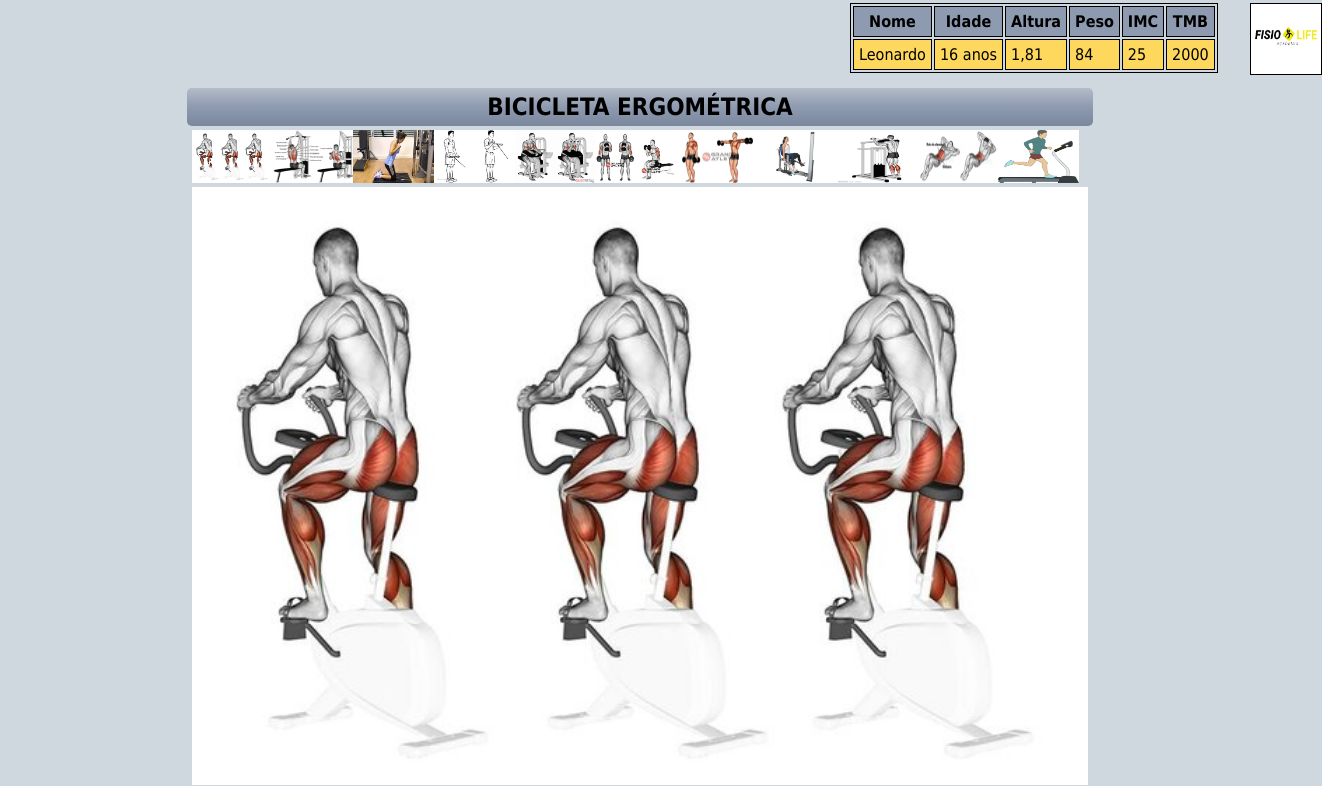
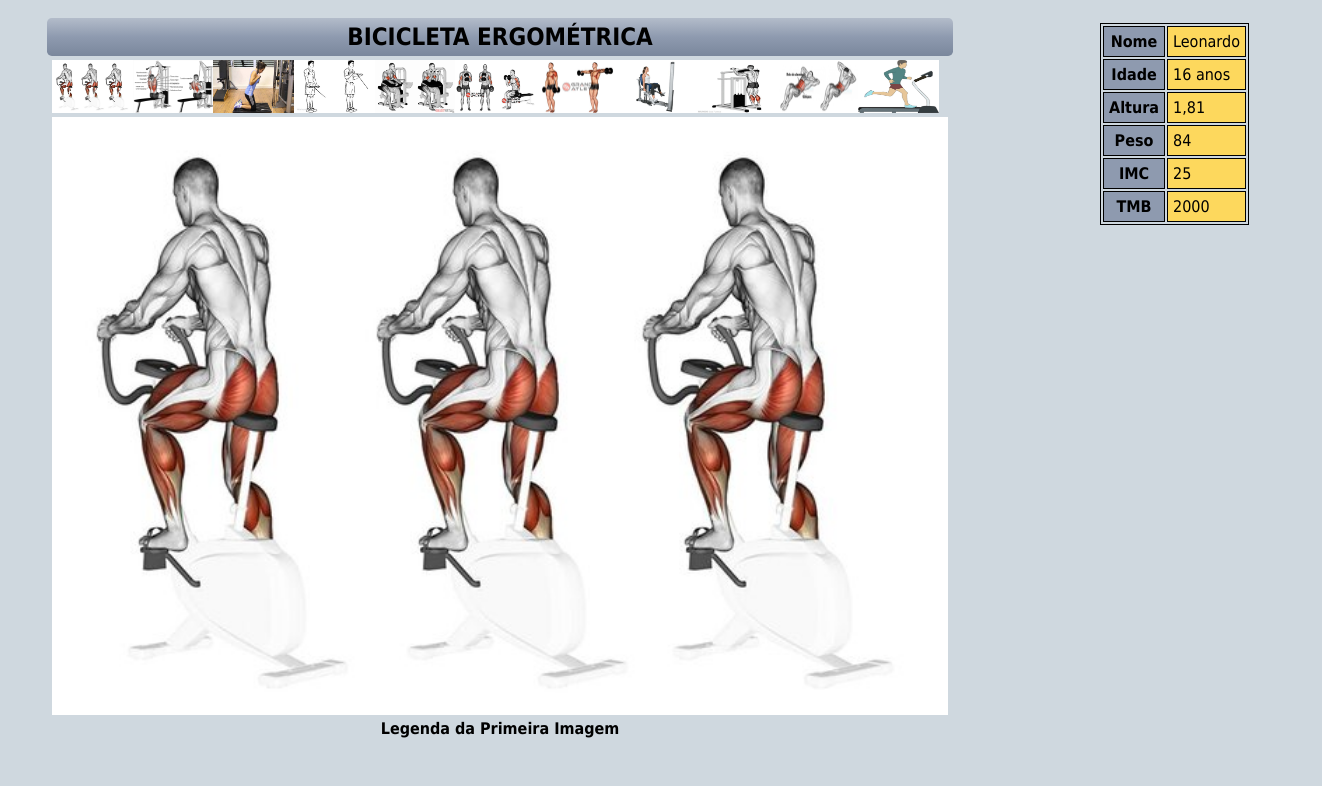
Before and after one commit to LeonardoSalesM/Repositorio_pessoal, a plain HTML site: page Academia/index.html in a window 1280 px wide. Shown: the part 149-935 px from the top of the page, 1322 px wide, since content can reach past the window. After the commit the page ends 887 px from the top, so only its background shows below. Drawn offline with Linux system fonts and the light colour scheme.

Commit message:
organizando

```diff
--- a/Academia/index.html
+++ b/Academia/index.html
@@ -20,22 +20,35 @@
 
    <table>
        <tr>
-           <th>Nome</th>
-           <th>Idade</th>
-           <th>Altura</th>
-           <th>Peso</th>
-           <th>IMC</th>
-           <th>TMB</th>
+           <th class="coluna">Nome</th>
+           <td class="linha">Leonardo</td>
        </tr>
 
        <tr>
-           <td>Leonardo</td>
-           <td>16 anos</td>
-           <td>1,81</td>
-           <td>84</td>
-           <td>25</td>
-           <td>2000</td>
+           <th class="coluna">Idade</th>
+           <td class="linha">16 anos</td>
        </tr>
+
+       <tr>
+        <th class="coluna">Altura</th>
+        <td class="linha">1,81</td>
+    </tr>
+
+    <tr>
+        <th class="coluna">Peso</th>
+        <td class="linha">84</td>
+    </tr>
+
+    <tr>
+        <th class="coluna">IMC</th>
+        <td class="linha">25</td>
+    </tr>
+
+    <tr>
+        <th class="coluna">TMB</th>
+        <td class="linha">2000</td>
+    </tr>
+
    </table>
 
    <div id="listexercicio1">
--- a/Academia/style.css
+++ b/Academia/style.css
@@ -52,7 +52,9 @@ img {
 }
 
 table {
-    margin-left: 850px;
+    margin-top: 20px;
+    margin-left: 1100px;
+    position: absolute;
 }
 
 
@@ -75,8 +77,21 @@ td {
     width: 70px;
     height: 70px;
     position: absolute;
-    margin-top: -85px;
-    margin-left: 1250px;
+    margin-top: -155px;
+    margin-left: 1260px;
     border: 1px black;
     border-style: double;
 }
+
+.coluna {
+ background-color: #8e9aaf;
+}
+
+.linha {
+    background-color: #fdd85d;
+}
+
+#listexercicio1 {
+    margin-left: -140px;
+    margin-right: 140px;
+}
```
